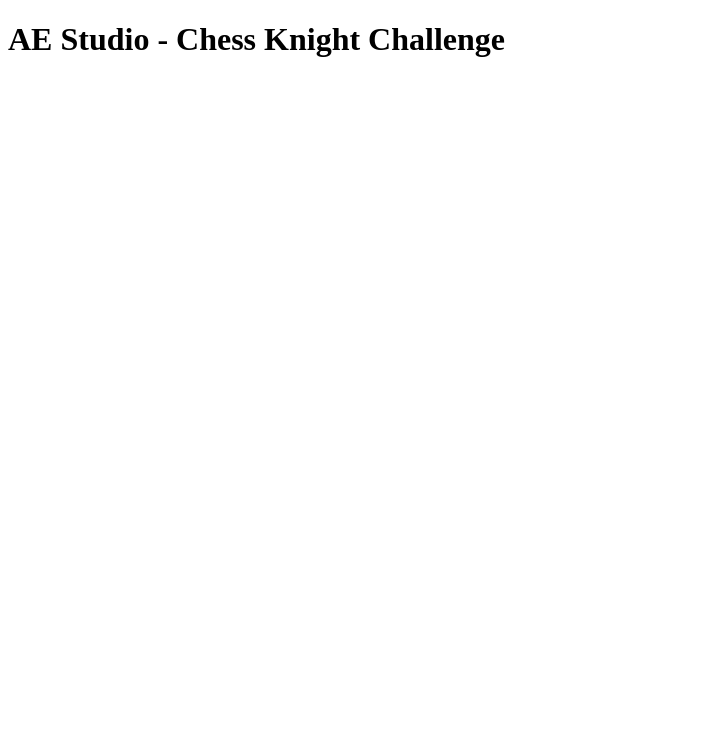
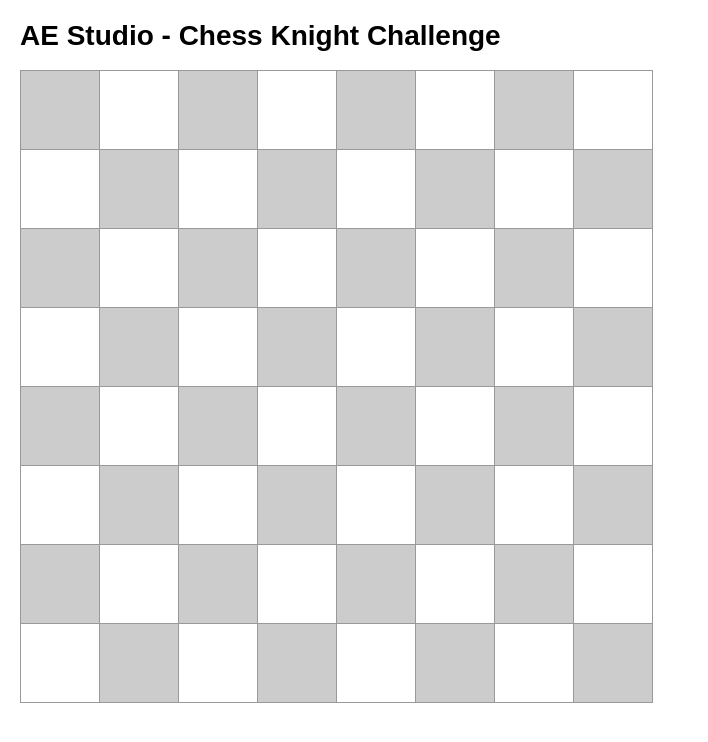
Before and after one commit to ribeirojose/ae-knight, a React (Create React App) app in the folder client/: page /chess in a window 1280 px wide. Shown: the top 742 px of the page, without its empty margins (0-708 px from the left). Built offline with nearby package versions, Linux system fonts and the light colour scheme; no server answers; what redux-thunk-actions would draw is missing.

Commit message:
Add basis Square and Board components

```diff
--- a/client/src/containers/chess/Chess.tsx
+++ b/client/src/containers/chess/Chess.tsx
@@ -2,10 +2,60 @@ import * as React from 'react'
 import '../../config'
 import './chess.scss'
 
-class Square extends React.Component {
+interface Props { }
+interface State { squares: any, selectedSquare: any }
+
+function Square(props) {
+  return (
+    <button className="square square-button" onClick={props.onClick}>
+      {props.value}
+    </button>
+  );
+}
+
+class Board extends React.Component<Props, State> {
+  static readonly cols = "abcdefgh".split("")
+  static readonly rows = [...Array(8).keys()].map((el) => (el + 1)).reverse()
+
+  constructor(props) {
+    super(props);
+    this.state = {
+      squares: Array(64).fill(null),
+      selectedSquare: null,
+    };
+  }
+
+  handleClick = (i) => {
+    console.log(i)
+    const squares = Array(64).fill(null);
+    squares[i] = "♞"
+    this.setState({
+      squares: squares,
+      selectedSquare: i,
+    });
+  }
+
+  locationToSqNumber = (loc) => {
+    return ((loc.row - 1) * 8) + Board.cols.indexOf(loc.col)
+  }
+
+  renderSquare(loc) {
+    var sqNumber = this.locationToSqNumber(loc)
+    return <Square
+      key={loc.row + loc.col}
+      value={this.state.squares[sqNumber]}
+      onClick={() => this.handleClick(sqNumber)} />;
+  }
+
   render() {
     return (
-      <button className="square"> </button>
+      Board.rows.map((row) => {
+        return (
+          <div className={`board-row board-row-${row % 2 === 0 ? 'even' : 'odd'}`} key={row}>
+            {Board.cols.map((col) => this.renderSquare({ row: row, col: col }))}
+          </div>
+        )
+      })
     )
   }
 }
@@ -15,5 +65,8 @@ export const Chess = () => (
     <header className="chess-header">
       <h1 className="chess-title">AE Studio - Chess Knight Challenge</h1>
     </header>
+    <div className="chessboard">
+      <Board />
+    </div>
   </div>
 )
--- a/client/src/containers/chess/chess.scss
+++ b/client/src/containers/chess/chess.scss
@@ -1,27 +1,36 @@
-.home {
+body {
+  font: 14px "Century Gothic", Futura, sans-serif;
+  margin: 20px;
+}
+
+.board-row:after {
+  clear: both;
+  content: "";
+  display: table;
+}
+
+.status {
+  margin-bottom: 10px;
+}
+.square{
+  border: 1px solid #999;
+  float: left;
+  font-size: 60px;
+  line-height: 80px;
+  height: 80px;
+  width: 80px;
+  margin-right: -1px;
+  margin-top: -1px;
+  padding: 0;
   text-align: center;
+}
 
-  &-logo {
-    animation: home-logo-spin infinite 20s linear;
-    height: 80px;
-  }
+.square:focus {
+  outline: none;
+}
 
-  &-header {
-    background-color: #222;
-    height: 150px;
-    padding: 20px;
-    color: white;
-  }
+.board-row-even .square-button:nth-child(odd) {background: #ccc}
+.board-row-even .square-button:nth-child(even) {background: #fff}
 
-  &-title {
-    font-size: 1.5em;
-  }
-
-  &-intro {
-    font-size: large;
-  }
-
-  a > button {
-    margin-top: 2em;
-  }
-}
+.board-row-odd .square-button:nth-child(odd) {background: #fff}
+.board-row-odd .square-button:nth-child(even) {background: #ccc}
```
